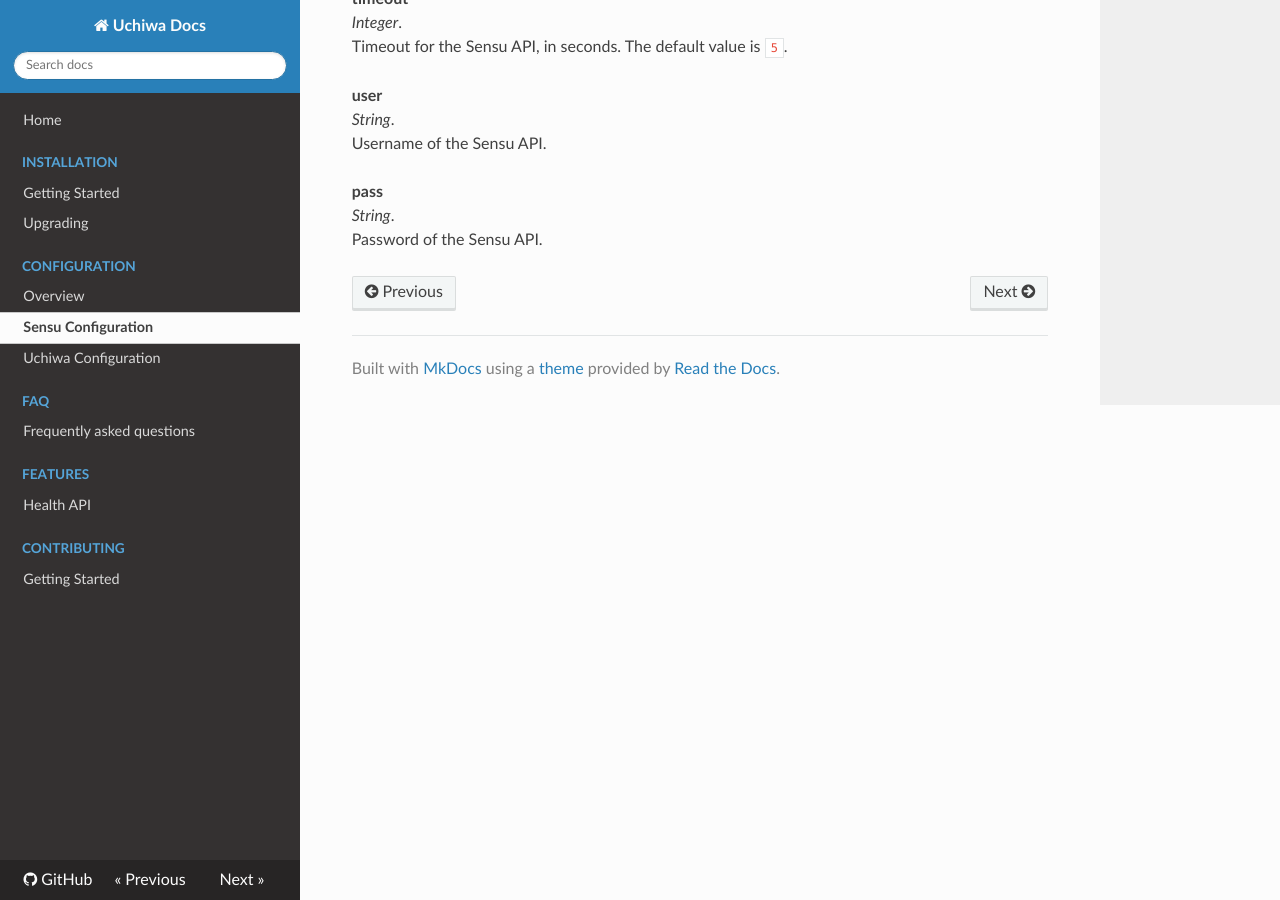
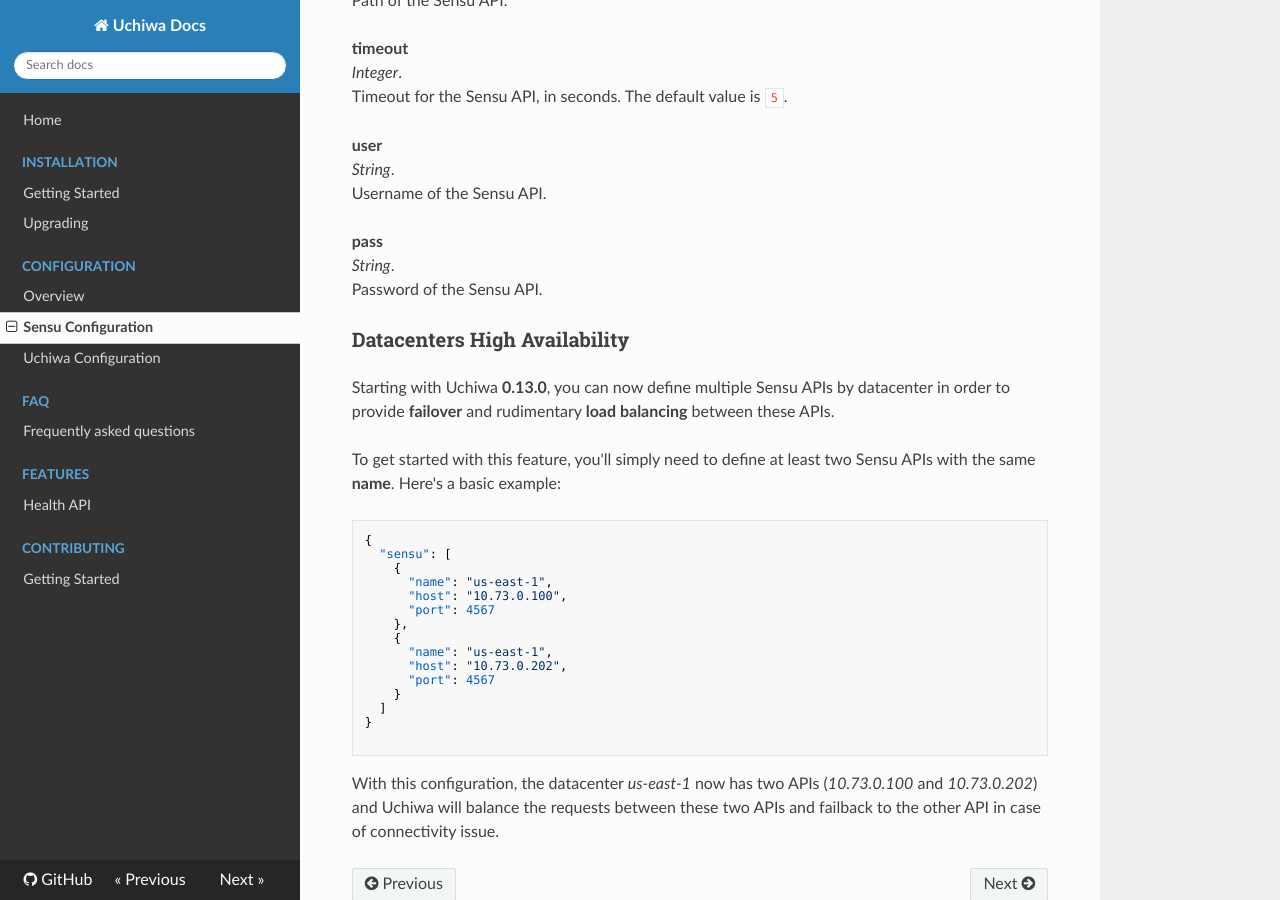
Before and after one commit to palourde/uchiwa-docs, an MkDocs documentation site: the page built from docs/configuration/sensu.md, in a window 1280 px wide and 900 px high, scrolled down 1029 px. Built offline with MkDocs 1.6.1, drawn with Linux system fonts in a browser that asks for light colours; nearby versions of some CDN libraries; old or Windows-style settings are respelled for this version of MkDocs.

Commit message:
Sensu datacenters high availability feature

````diff
--- a/docs/configuration/sensu.md
+++ b/docs/configuration/sensu.md
@@ -55,3 +57,29 @@
 **pass**
 *String*.
 Password of the Sensu API.
+
+### Datacenters High Availability
+
+Starting with Uchiwa **0.13.0**, you can now define multiple Sensu APIs by datacenter in order to provide **failover** and rudimentary **load balancing** between these APIs.
+
+To get started with this feature, you'll simply need to define at least two Sensu APIs with the same **name**. Here's a basic example:
+
+```
+{
+  "sensu": [
+    {
+      "name": "us-east-1",
+      "host": "10.73.0.100",
+      "port": 4567
+    },
+    {
+      "name": "us-east-1",
+      "host": "10.73.0.202",
+      "port": 4567
+    }
+  ]
+}
+
+```
+
+With this configuration, the datacenter *us-east-1* now has two APIs (*10.73.0.100* and *10.73.0.202*) and Uchiwa will balance the requests between these two APIs and failback to the other API in case of connectivity issue.
````
Also changed, not shown: other parts of docs/configuration/sensu.md (+2 -0 lines).
